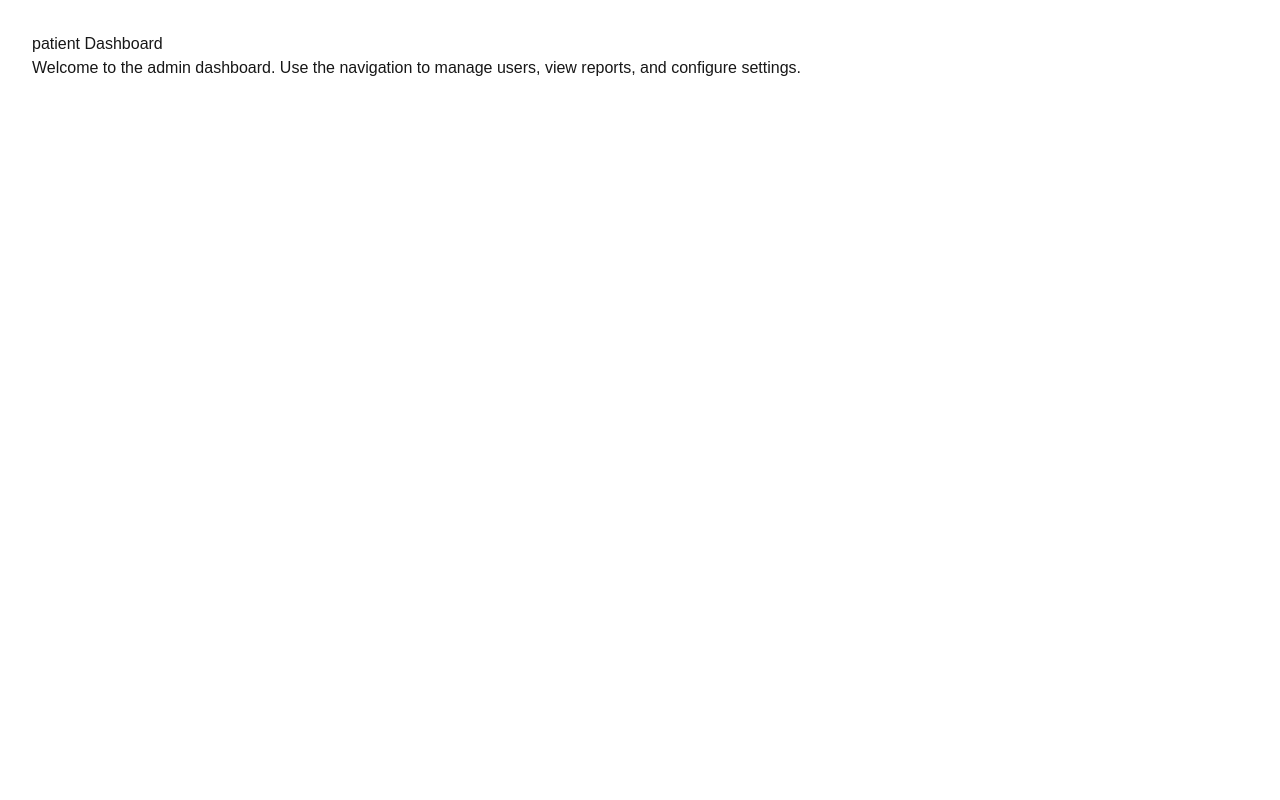
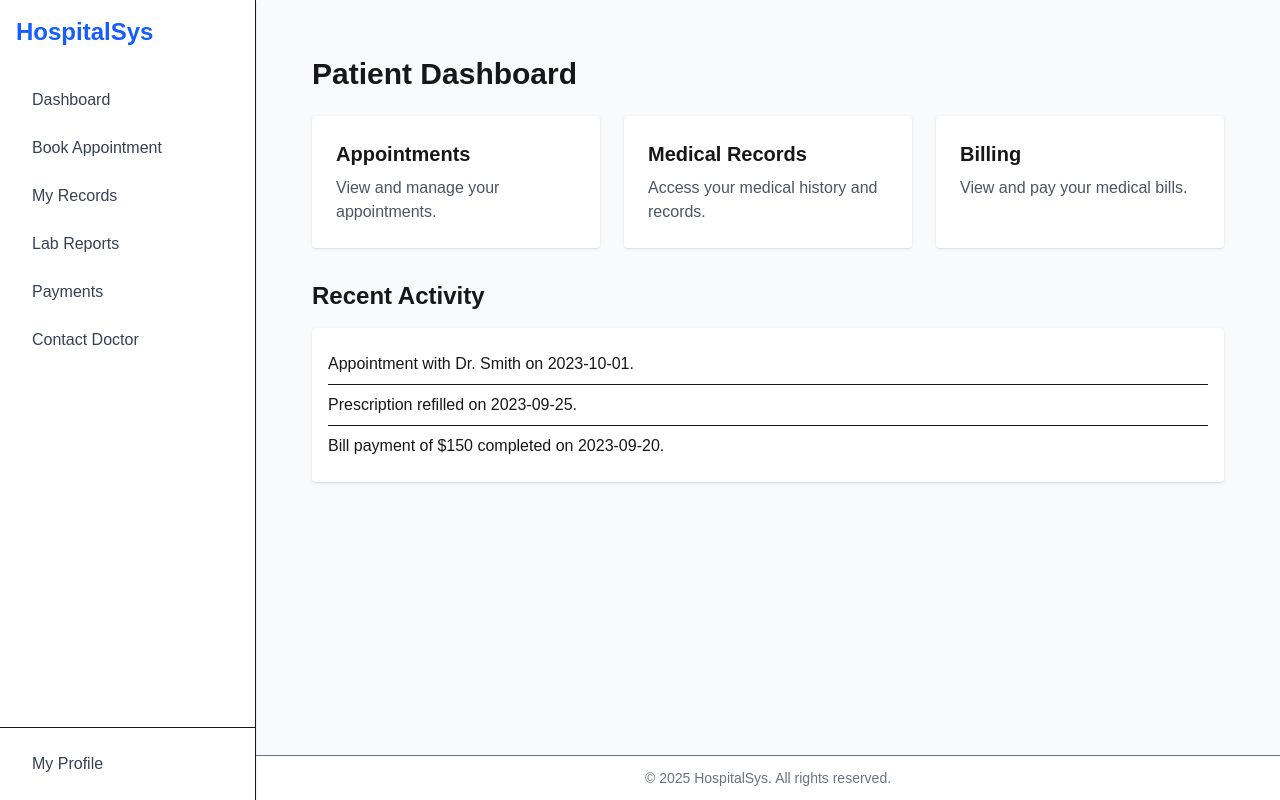
Before and after one commit to adityasriv2317/pratham, a Next.js app: page /dashboard/patient in a window 1280 px wide. Built offline with nearby package versions, Linux system fonts and the light colour scheme; a web font is replaced by a local one; what next-redux-wrapper would draw is missing.

Commit message:
rout fix

```diff
--- a/src/app/dashboard/patient/page.tsx
+++ b/src/app/dashboard/patient/page.tsx
@@ -1,12 +1,48 @@
+"use client";
+import Layout from "@/components/Layout";
+import Dashboard from "@/pages/dashboard";
 import React from "react";
 
+import { usePathname, useRouter } from "next/navigation";
+
 const PatientDashboard: React.FC = () => {
-    return (
-        <div style={{ padding: "2rem" }}>
-            <h1>patient Dashboard</h1>
-            <p>Welcome to the admin dashboard. Use the navigation to manage users, view reports, and configure settings.</p>
-        </div>
-    );
+  return (
+    <Layout role="patient">
+      <main className="p-8">
+        <h1 className="text-3xl font-bold mb-6">Patient Dashboard</h1>
+        <section className="grid grid-cols-1 md:grid-cols-3 gap-6 mb-8">
+          <div className="bg-white shadow rounded p-6">
+            <h2 className="text-xl font-semibold mb-2">Appointments</h2>
+            <p className="text-gray-600">View and manage your appointments.</p>
+          </div>
+          <div className="bg-white shadow rounded p-6">
+            <h2 className="text-xl font-semibold mb-2">Medical Records</h2>
+            <p className="text-gray-600">
+              Access your medical history and records.
+            </p>
+          </div>
+          <div className="bg-white shadow rounded p-6">
+            <h2 className="text-xl font-semibold mb-2">Billing</h2>
+            <p className="text-gray-600">View and pay your medical bills.</p>
+          </div>
+        </section>
+        <section>
+          <h2 className="text-2xl font-semibold mb-4">Recent Activity</h2>
+          <ul className="bg-white shadow rounded p-4">
+            <li className="border-b py-2">
+              Appointment with Dr. Smith on 2023-10-01.
+            </li>
+            <li className="border-b py-2">
+              Prescription refilled on 2023-09-25.
+            </li>
+            <li className="py-2">
+              Bill payment of $150 completed on 2023-09-20.
+            </li>
+          </ul>
+        </section>
+      </main>
+    </Layout>
+  );
 };
 
 export default PatientDashboard;
--- a/src/components/Layout.tsx
+++ b/src/components/Layout.tsx
@@ -16,7 +16,7 @@ const Layout: React.FC<LayoutProps> = ({ role, children }) => {
       <Sidebar role={role} />
 
       {/* Main content area */}
-      <div className="flex flex-col flex-1 overflow-y-auto ml-0 md:ml-64">
+      <div className="flex flex-col flex-1 overflow-y-auto">
         <main className="flex-1 p-6 bg-gray-50">{children}</main>
 
         {/* Footer */}
--- a/src/components/Sidebar.tsx
+++ b/src/components/Sidebar.tsx
@@ -48,6 +48,7 @@ const menuItems = {
 const Sidebar = ({ role }: SidebarProps) => {
   const [isOpen, setIsOpen] = useState(false);
   const router = useRouter();
+  const pathname = usePathname();
 
   const renderLinks = () => (
     <>
@@ -57,7 +58,7 @@ const Sidebar = ({ role }: SidebarProps) => {
           href={item.href}
           className={cn(
             "block px-4 py-2 rounded-md text-gray-700 hover:bg-blue-100",
-            router.pathname === item.href ? "bg-blue-200 font-semibold" : ""
+            pathname === item.href ? "bg-blue-200 font-semibold" : ""
           )}
         >
           {item.label}
```
